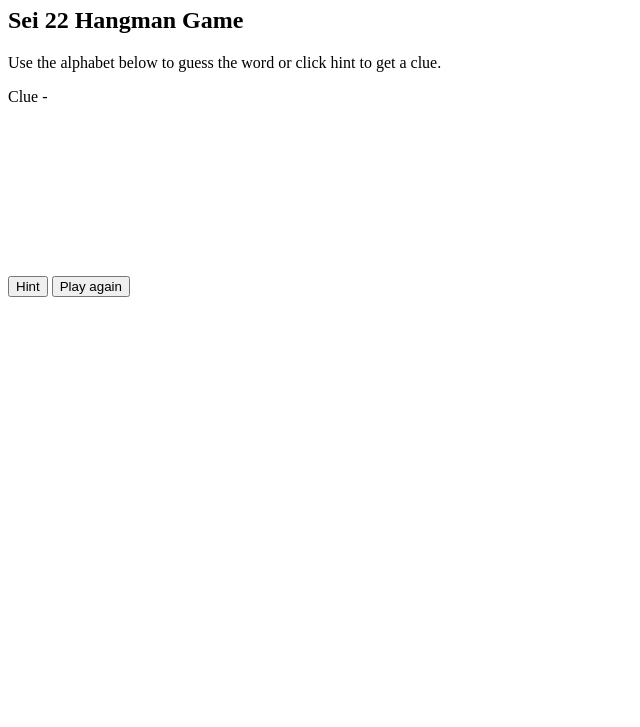
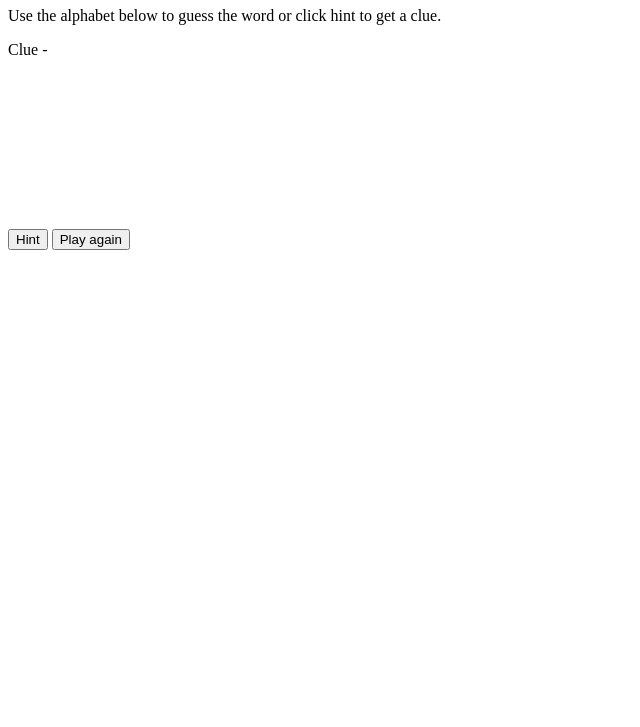
Before and after one commit to thegcoder/General-Assembly-Project-1-Hangman, a plain HTML site: page index.html in a window 1280 px wide. Shown: the part 73-800 px from the top of the page, without its empty margins (0-640 px from the left). Drawn offline with Linux system fonts and the light colour scheme.

Commit message:
remove h2 tag

```diff
--- a/index.html
+++ b/index.html
@@ -7,7 +7,6 @@
   <body>
     <div class="wrapper">
         <h1>Hangman</h1>
-         <h2>Sei 22 Hangman Game</h2>
          <p>Use the alphabet below to guess the word or click hint to get a clue. </p>
      </div>
      <div class="wrapper">
```
